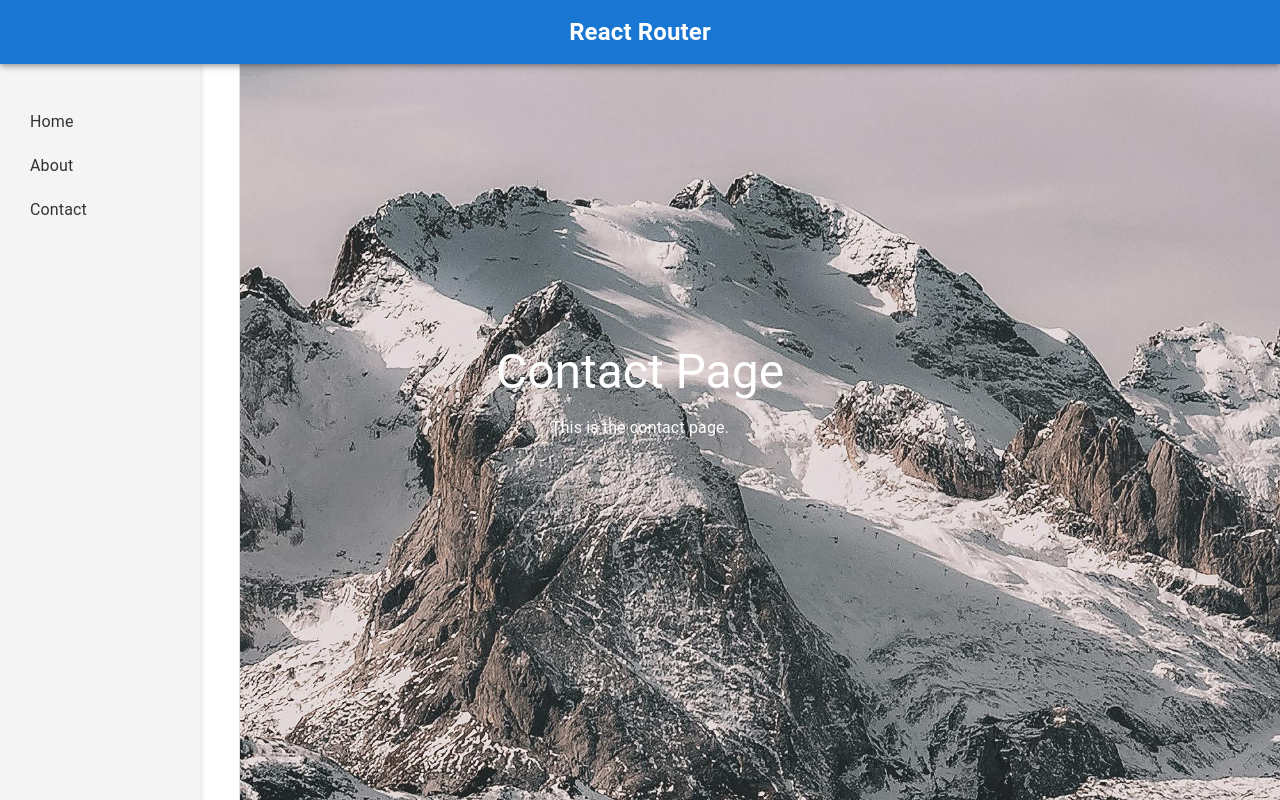
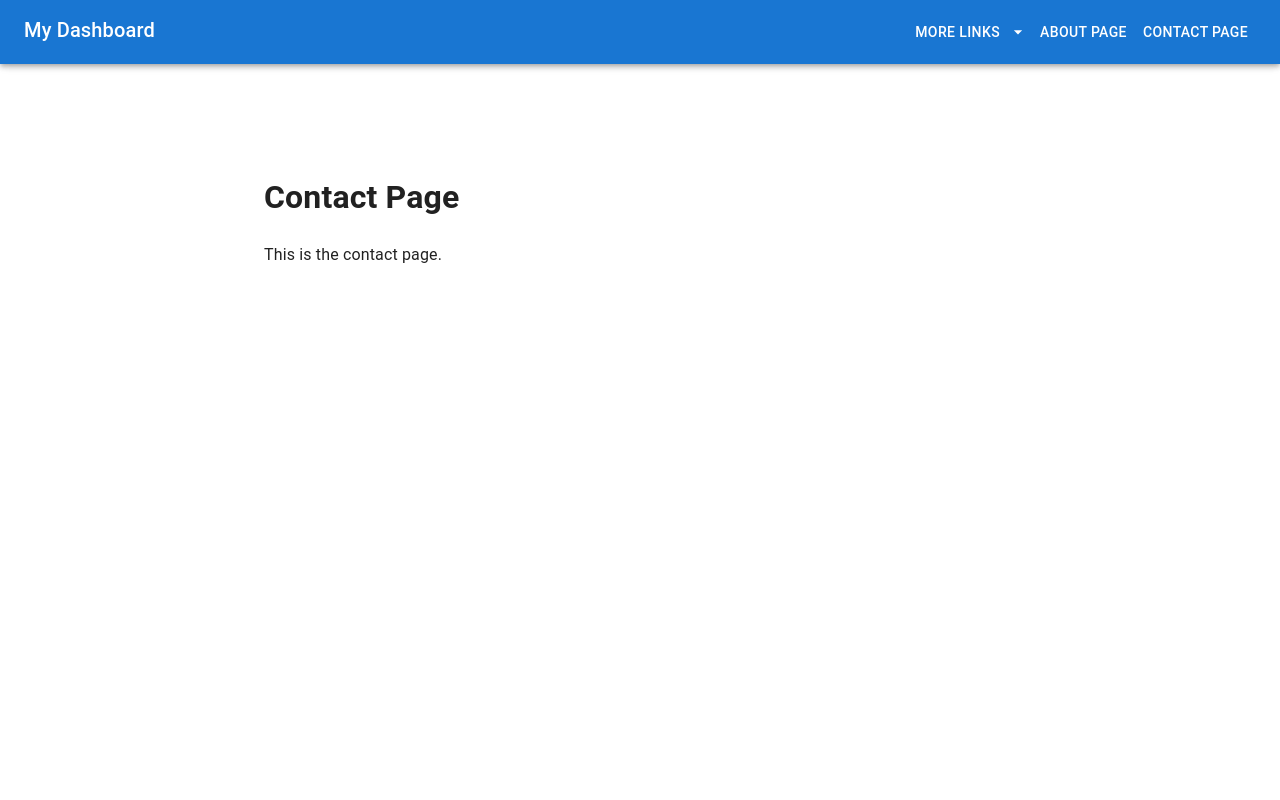
Before and after one commit to wenlianghuang/Stock_Web_Record, a React (Create React App) app in the folder frontend/: page /contact in a window 1280 px wide. Built offline with nearby package versions, Linux system fonts and the light colour scheme.

Commit message:
modified

```diff
--- a/frontend/package.json
+++ b/frontend/package.json
@@ -5,6 +5,7 @@
   "dependencies": {
     "@emotion/react": "^11.13.0",
     "@emotion/styled": "^11.13.0",
+    "@mui/icons-material": "^5.16.6",
     "@mui/material": "^5.16.6",
     "@testing-library/jest-dom": "^5.17.0",
     "@testing-library/react": "^13.4.0",
@@ -17,7 +18,7 @@
     "react": "^18.3.1",
     "react-dom": "^18.3.1",
     "react-router-dom": "^6.25.1",
-    "react-scripts": "^3.0.1",
+    "react-scripts": "^3.4.4",
     "react-swipeable": "^7.0.1",
     "recharts": "^2.12.7",
     "typescript": "^5.5.4",
--- a/frontend/src/components/Dashboard.tsx
+++ b/frontend/src/components/Dashboard.tsx
@@ -22,11 +22,9 @@ export default Dashboard;
 */
 
 
-import { AppBar, Box, CssBaseline, Drawer, Toolbar } from "@mui/material";
+import { AppBar, Box, CssBaseline, Toolbar } from "@mui/material";
 import React from "react";
-import Sidebar from "./Sidebar";
-import Topbar from "./Topbar";
-
+import Topbar2 from "./Topbar2";
 const drawerWidth = 240;
 
 const Dashboard: React.FC<React.PropsWithChildren<{}>> = ({ children }) => {
@@ -35,19 +33,10 @@ const Dashboard: React.FC<React.PropsWithChildren<{}>> = ({ children }) => {
       <CssBaseline />
       <AppBar position="fixed" sx={{ zIndex: (theme) => theme.zIndex.drawer + 1 }}>
         <Toolbar>
-          <Topbar />
+          <Topbar2 />
         </Toolbar>
       </AppBar>
-      <Drawer
-        variant="permanent"
-        sx={{
-          width: drawerWidth,
-          flexShrink: 0,
-          [`& .MuiDrawer-paper`]: { width: drawerWidth, boxSizing: 'border-box',top:64 },
-        }}
-      >
-        <Sidebar />
-      </Drawer>
+
       <Box
         component="main"
         sx={{ flexGrow: 1, bgcolor: 'background.default', p: 3, marginLeft: `${drawerWidth}px`,marginTop:'64px' }}
--- /dev/null
+++ b/frontend/src/components/Topbar2.tsx
@@ -0,0 +1,42 @@
+import ArrowDropDownIcon from '@mui/icons-material/ArrowDropDown';
+import { Box, Button, Menu, MenuItem, Typography } from '@mui/material';
+import React, { useState } from 'react';
+import { Link as RouterLink } from 'react-router-dom';
+const Topbar2: React.FC = () => {
+    const [anchorEl,setAnchorEl] = useState<null | HTMLElement>(null)
+    const handleClick = (event: React.MouseEvent<HTMLElement>) => {
+        setAnchorEl(event.currentTarget);
+      };
+
+      const handleClose = () => {
+        setAnchorEl(null);
+      };
+  return (
+
+    <Box sx={{ flexGrow: 1, display: 'flex', justifyContent: 'space-between' }}>
+        <Typography variant="h6" sx={{ flexGrow: 1 }}>
+            My Dashboard
+        </Typography>
+        <Button
+          color="inherit"
+          endIcon={<ArrowDropDownIcon />}
+          onClick={handleClick}
+        >
+          More Links
+        </Button>
+        <Menu
+          anchorEl={anchorEl}
+          open={Boolean(anchorEl)}
+          onClose={handleClose}
+        >
+          <MenuItem component={RouterLink} to="/page1" onClick={handleClose}>Page 1</MenuItem>
+          <MenuItem component={RouterLink} to="/page2" onClick={handleClose}>Page 2</MenuItem>
+          <MenuItem component={RouterLink} to="/page3" onClick={handleClose}>Page 3</MenuItem>
+        </Menu>
+        <Button color="inherit" component={RouterLink} to="/about">About Page</Button>
+        <Button color="inherit" component={RouterLink} to="/contact">Contact Page</Button>
+    </Box>
+  );
+};
+
+export default Topbar2;
--- a/frontend/src/pages/ContactPage.tsx
+++ b/frontend/src/pages/ContactPage.tsx
@@ -1,4 +1,3 @@
-/*
 import React from "react";
 
 const ContactPage: React.FC = () => {
@@ -11,48 +10,3 @@ const ContactPage: React.FC = () => {
 };
 
 export default ContactPage;
-*/
-import { Box, Container, Typography } from "@mui/material";
-import React from "react";
-import backgroundImage from "../assets/images/Image1.jpg"; // Adjust the path as needed
-
-const ContactPage: React.FC = () => {
-  return (
-    <Box
-      sx={{
-        position: 'absolute',  // Changed from 'relative' to 'absolute'
-        top: 0,
-        left: 0,
-        width: '100vw',
-        height: '100vh',
-        overflow: 'hidden',
-        backgroundImage: `url(${backgroundImage})`,
-        backgroundSize: 'cover',
-        backgroundPosition: 'center',
-      }}
-    >
-      <Container
-        sx={{
-            position: 'relative',
-            height: '100%',
-            width: '100%',
-            display: 'flex',
-            flexDirection: 'column',
-            justifyContent: 'center',
-            alignItems: 'center',
-            textAlign: 'center',
-            color: 'white',
-        }}
-      >
-        <Typography variant="h3" component="h1" gutterBottom>
-          Contact Page
-        </Typography>
-        <Typography variant="body1" paragraph>
-          This is the contact page.
-        </Typography>
-      </Container>
-    </Box>
-  );
-};
-
-export default ContactPage;
--- a/frontend/src/pages/HomePage.tsx
+++ b/frontend/src/pages/HomePage.tsx
@@ -73,21 +73,13 @@ const HomePage: React.FC = () => {
         backgroundPosition: 'center',
       }}
     >
-      <Box
-        sx={{
-          position: 'absolute',
-          top: 0,
-          left: 0,
-          width: '100%',
-          height: '100%',
-          backgroundColor: 'rgba(0, 0, 0, 0.5)', // Optional: Dark overlay for better text visibility
-        }}
-      />
+
       <Container
         sx={{
           position: 'relative',
           zIndex: 1,
           height: '100%',
+          width: '100%',
           display: 'flex',
           flexDirection: 'column',
           justifyContent: 'center',
--- a/frontend/src/styles/App.css
+++ b/frontend/src/styles/App.css
@@ -2,7 +2,7 @@
     display: flex;
   }
 
-  .content {
+.content {
     flex: 1;
     padding: 20px;
-  }
+}
--- a/frontend/src/styles/Topbar.css
+++ b/frontend/src/styles/Topbar.css
@@ -1,12 +1,9 @@
 .topbar{
     width: 100%;
-    /*background-color: #333;*/
     columns: white;
-    /*padding: 10px;*/
     text-align: center;
-    /*box-shadow: 0px 2px 5px rgba(0, 0, 0, 0.1);*/
+
 }
-
 .topbar h1{
     margin: 0;
     font-size: 24px;
```
Also changed, not shown: 1 other file (tests, documents, lock files or other folders).
